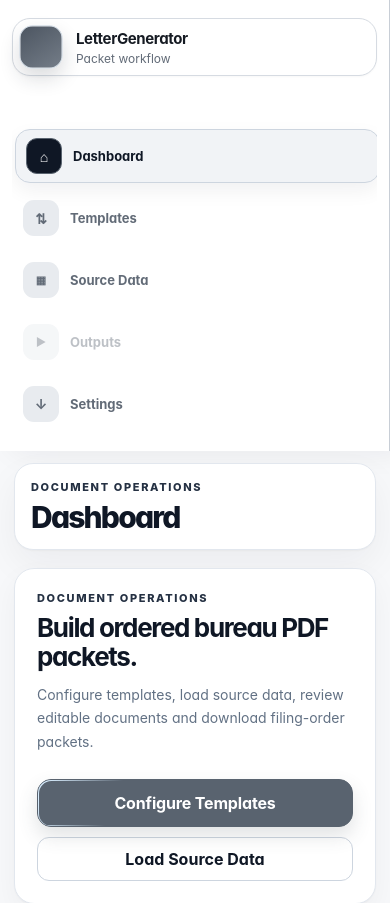
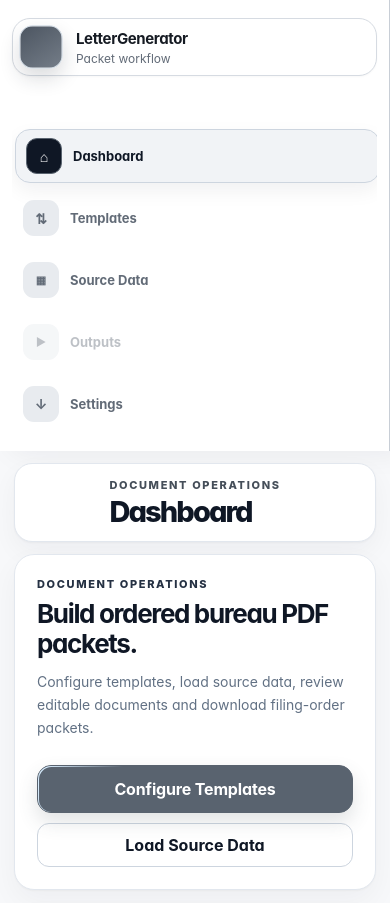
Before and after one commit to Arisu-art/LetterGenerator, a Next.js app: page / in a window 390 px wide. Shown: the top 903 px of the page. Built offline with nearby package versions, Linux system fonts and the light colour scheme.

Commit message:
fix: restore visible page headers while retaining duplicate-content cleanup

```diff
--- a/app/neutral-workspace-system.css
+++ b/app/neutral-workspace-system.css
@@ -17,11 +17,27 @@
   --accent-focus: var(--ui-gray-primary-ring) !important;
 }
 
-/* Operational screens already supply their functional title; remove duplicated generic banners. */
-.main-area > .header:has(+ .templates-packet-workspace),
-.main-area > .header:has(+ .guided-source-workspace),
-.main-area > .header:has(+ .guided-output-workspace) {
-  display: none !important;
+/* Keep one visible page header on every workspace; duplicate task copy is removed within panels/editors instead. */
+.main-area > .header {
+  display: flex !important;
+  min-height: 78px !important;
+  margin-bottom: 16px !important;
+  padding: 16px 22px !important;
+  align-items: center !important;
+  border: 1px solid var(--ui-gray-200) !important;
+  border-radius: 22px !important;
+  background: var(--ui-white) !important;
+  box-shadow: 0 1px 2px rgba(15,23,37,.035), 0 10px 26px rgba(15,23,37,.045) !important;
+}
+.main-area > .header .eyebrow {
+  margin-bottom: 5px !important;
+  color: var(--ui-gray-primary-hover) !important;
+}
+.main-area > .header h1 {
+  margin: 0 !important;
+  font-size: clamp(29px, 2.4vw, 36px) !important;
+  line-height: 1.05 !important;
+  letter-spacing: -.065em !important;
 }
 .main-area:has(> .templates-packet-workspace),
 .main-area:has(> .guided-source-workspace),
@@ -236,12 +252,13 @@ textarea:focus,
   }
 }
 @media (max-width: 880px) {
-  .main-area > .header:has(+ .templates-packet-workspace),
-  .main-area > .header:has(+ .guided-source-workspace),
-  .main-area > .header:has(+ .guided-output-workspace) {
-    display: block !important;
+  .main-area > .header {
     min-height: 0 !important;
     padding: 14px 16px !important;
     margin-bottom: 12px !important;
+    border-radius: 18px !important;
+  }
+  .main-area > .header h1 {
+    font-size: 29px !important;
   }
 }
```
